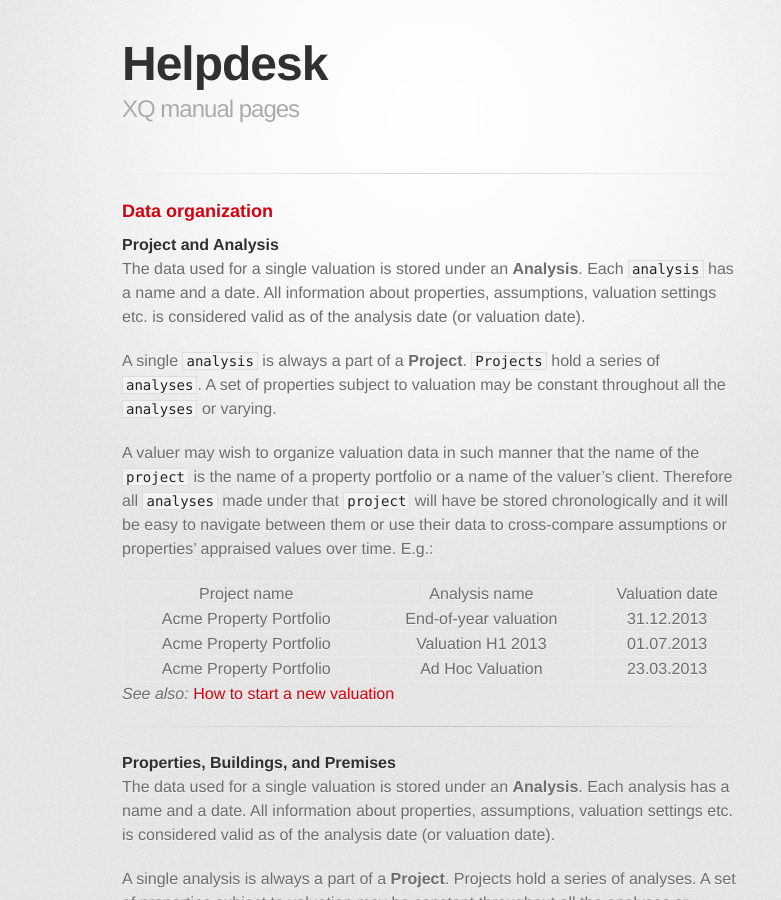
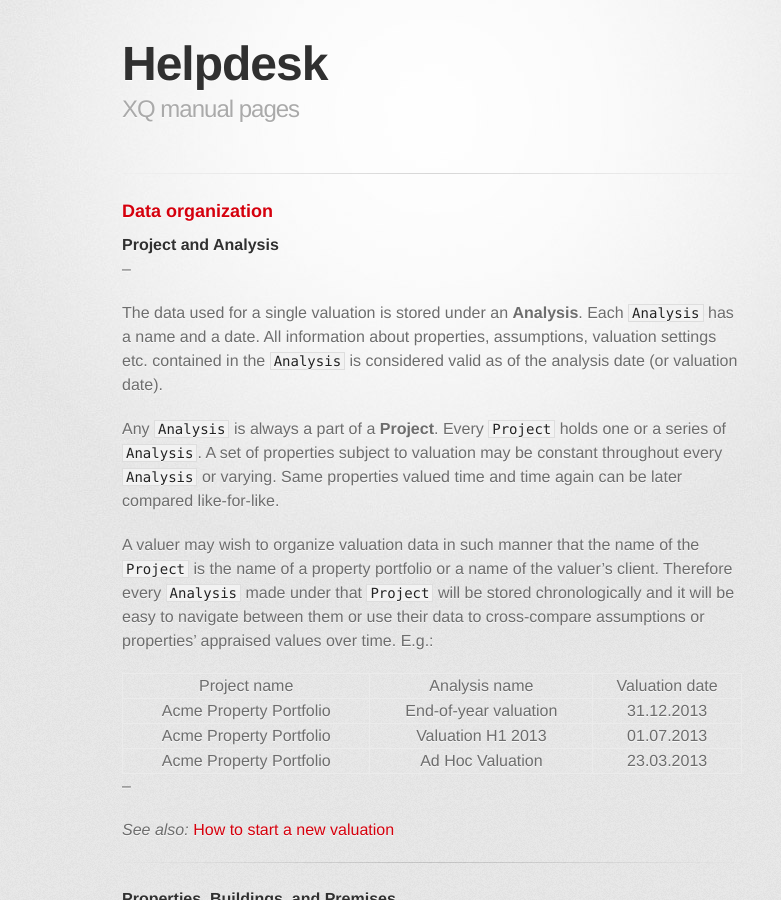
Before and after one commit to Exquance/help.exquance.com, a Jekyll site: the page built from getstarted/data.md, in a window 1280 px wide and 900 px high. Shown: the whole window, without its empty margins (208-989 px from the left). Built offline with Jekyll 4.4.1, drawn with Linux system fonts in a browser that asks for light colours; some web fonts are replaced.

Commit message:
Data page update (introduce `labels` for main terms)

```diff
--- a/getstarted/data.md
+++ b/getstarted/data.md
@@ -3,19 +3,20 @@
 ### Data organization
 
 #### Project and Analysis
+--
 
+The data used for a single valuation is stored under an **Analysis**. Each `Analysis` has a name and a date. All information about properties, assumptions, valuation settings etc. contained in the `Analysis` is considered valid as of the analysis date (or valuation date).
 
-The data used for a single valuation is stored under an **Analysis**. Each `analysis` has a name and a date. All information about properties, assumptions, valuation settings etc. is considered valid as of the analysis date (or valuation date).
+Any `Analysis` is always a part of a **Project**. Every `Project` holds one or a series of `Analysis`. A set of properties subject to valuation may be constant throughout every `Analysis` or varying. Same properties valued time and time again can be later compared like-for-like.
 
-A single `analysis` is always a part of a **Project**. `Projects` hold a series of `analyses`. A set of properties subject to valuation may be constant throughout all the `analyses` or varying.
-
-A valuer may wish to organize valuation data in such manner that the name of the `project` is the name of a property portfolio or a name of the valuer's client. Therefore all `analyses` made under that `project` will have be stored chronologically and it will be easy to navigate between them or use their data to cross-compare assumptions or properties' appraised values over time. E.g.:
+A valuer may wish to organize valuation data in such manner that the name of the `Project` is the name of a property portfolio or a name of the valuer's client. Therefore every `Analysis` made under that `Project` will be stored chronologically and it will be easy to navigate between them or use their data to cross-compare assumptions or properties' appraised values over time. E.g.:
 
 |Project name|Analysis name|Valuation date|
 |Acme Property Portfolio|End-of-year valuation|31.12.2013|
 |Acme Property Portfolio|Valuation H1 2013|01.07.2013|
 |Acme Property Portfolio|Ad Hoc Valuation|23.03.2013|
 
+--
 
 _See also:_ [How to start a new valuation](/howto/startvaluation.html)
 
```
